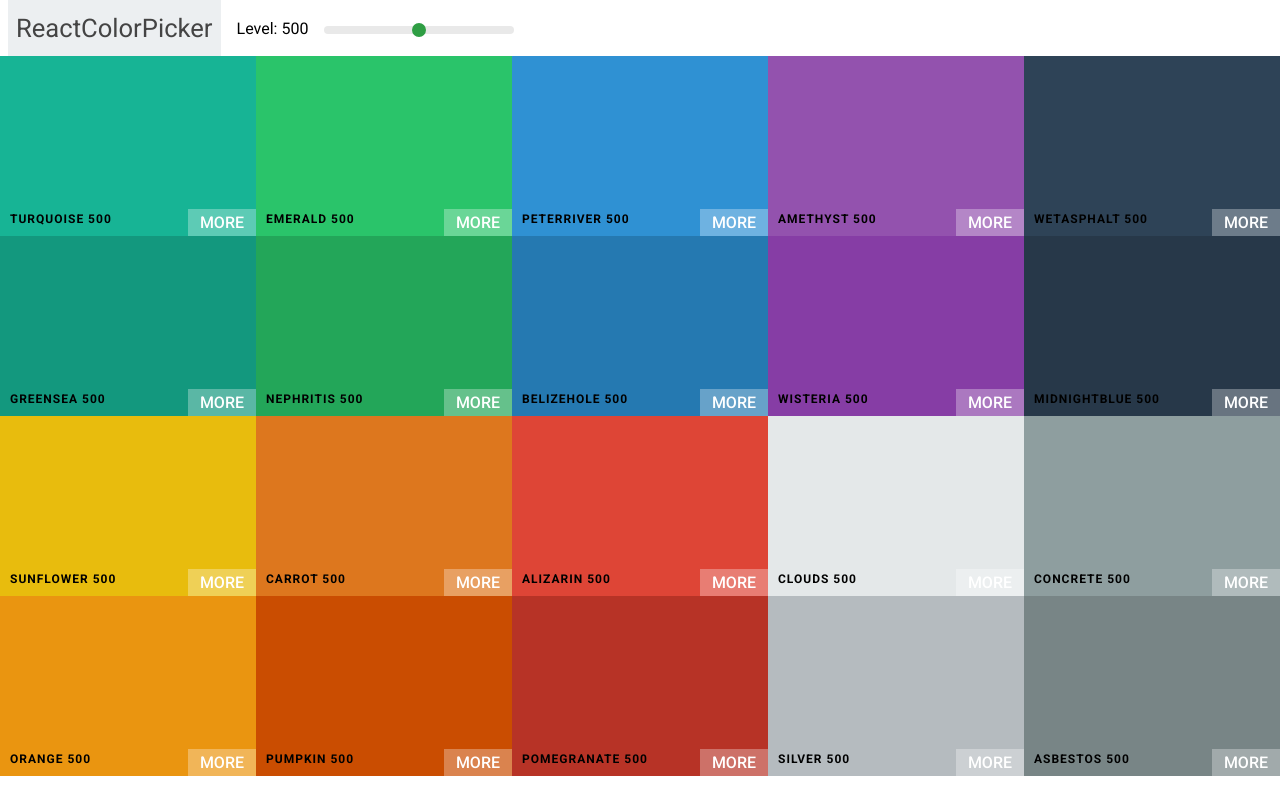
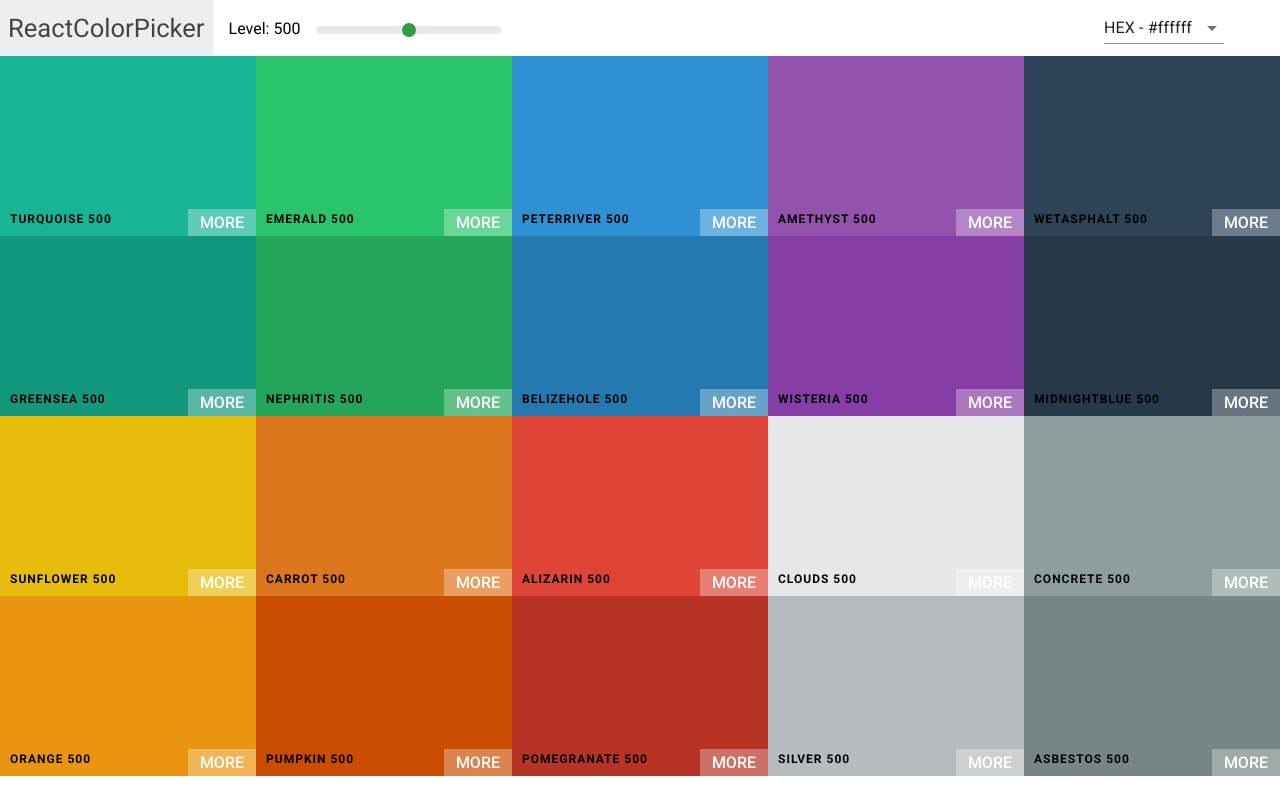
Before and after one commit to LucasLBF/color-app, a React (Create React App) app: page /palette/flat-ui-colors-american in a window 1280 px wide. Built offline with nearby package versions, Linux system fonts and the light colour scheme.

Commit message:
create dropdown to select palette color format

```diff
--- a/package.json
+++ b/package.json
@@ -3,6 +3,9 @@
   "version": "0.1.0",
   "private": true,
   "dependencies": {
+    "@emotion/react": "^11.7.0",
+    "@emotion/styled": "^11.6.0",
+    "@mui/material": "^5.2.2",
     "@testing-library/jest-dom": "^5.11.4",
     "@testing-library/react": "^11.1.0",
     "@testing-library/user-event": "^12.1.10",
--- a/src/Navbar.css
+++ b/src/Navbar.css
@@ -1,9 +1,9 @@
 .Navbar {
   height: 7%;
-  padding: 0 0.5rem;
   display: flex;
   align-items: center;
   gap: 1rem;
+  padding-right: 3rem;
 }
 
 .Navbar-brand {
@@ -27,6 +27,10 @@
   justify-content: space-between;
 }
 
+.Navbar-select-container {
+  margin-left: auto;
+}
+
 .rc-slider-track {
   background-color: transparent;
 }
--- a/src/Navbar.js
+++ b/src/Navbar.js
@@ -2,10 +2,26 @@ import React, { Component } from "react";
 import Slider from "rc-slider";
 import "rc-slider/assets/index.css";
 import "./Navbar.css";
+import Select from "@mui/material/Select";
+import { MenuItem } from "@mui/material";
+import FormControl from "@mui/material/FormControl";
+class Navbar extends Component {
+  constructor(props) {
+    super(props);
+    this.state = {
+      format: "hex",
+    };
+    this.handleChange = this.handleChange.bind(this);
+  }
 
-class Navbar extends Component {
+  handleChange(e) {
+    this.setState({ format: e.target.value });
+    this.props.changeCode(e.target.value);
+  }
+
   render() {
     const { level, changeLevel } = this.props;
+    const { format } = this.state;
     return (
       <header className="Navbar">
         <div className="Navbar-brand">
@@ -23,6 +39,15 @@ class Navbar extends Component {
             onAfterChange={changeLevel}
           />
         </div>
+        <div className="Navbar-select-container">
+          <FormControl variant="standard" sx={{ m: 1, minWidth: 120 }}>
+            <Select onChange={this.handleChange} value={format}>
+              <MenuItem value="hex">HEX - #ffffff</MenuItem>
+              <MenuItem value="rgb">RGB - rgb(255, 255, 255)</MenuItem>
+              <MenuItem value="rgba">RGBA - rgba(255, 255, 255, 1)</MenuItem>
+            </Select>
+          </FormControl>
+        </div>
       </header>
     );
   }
--- a/src/Palette.js
+++ b/src/Palette.js
@@ -8,24 +8,35 @@ class Palette extends Component {
     super(props);
     this.state = {
       level: 500,
+      format: "hex",
     };
     this.changeLevel = this.changeLevel.bind(this);
+    this.changeColorFormat = this.changeColorFormat.bind(this);
   }
 
   changeLevel(level) {
     this.setState({ level });
   }
 
+  changeColorFormat(code) {
+    this.setState({ format: code });
+  }
+
   render() {
     const { colors } = this.props.palette;
+    const { level, format } = this.state;
     return (
       <div className="Palette">
-        <Navbar level={this.state.level} changeLevel={this.changeLevel} />
+        <Navbar
+          level={level}
+          changeLevel={this.changeLevel}
+          changeCode={this.changeColorFormat}
+        />
         <div className="Palette-colors">
-          {colors[this.state.level].map(colorObj => (
+          {colors[level].map(colorObj => (
             <ColorBox
               key={colorObj.id}
-              color={colorObj.hex}
+              color={colorObj[format]}
               name={colorObj.name}
             />
           ))}
```
Also changed, not shown: 1 other file (tests, documents, lock files or other folders).
